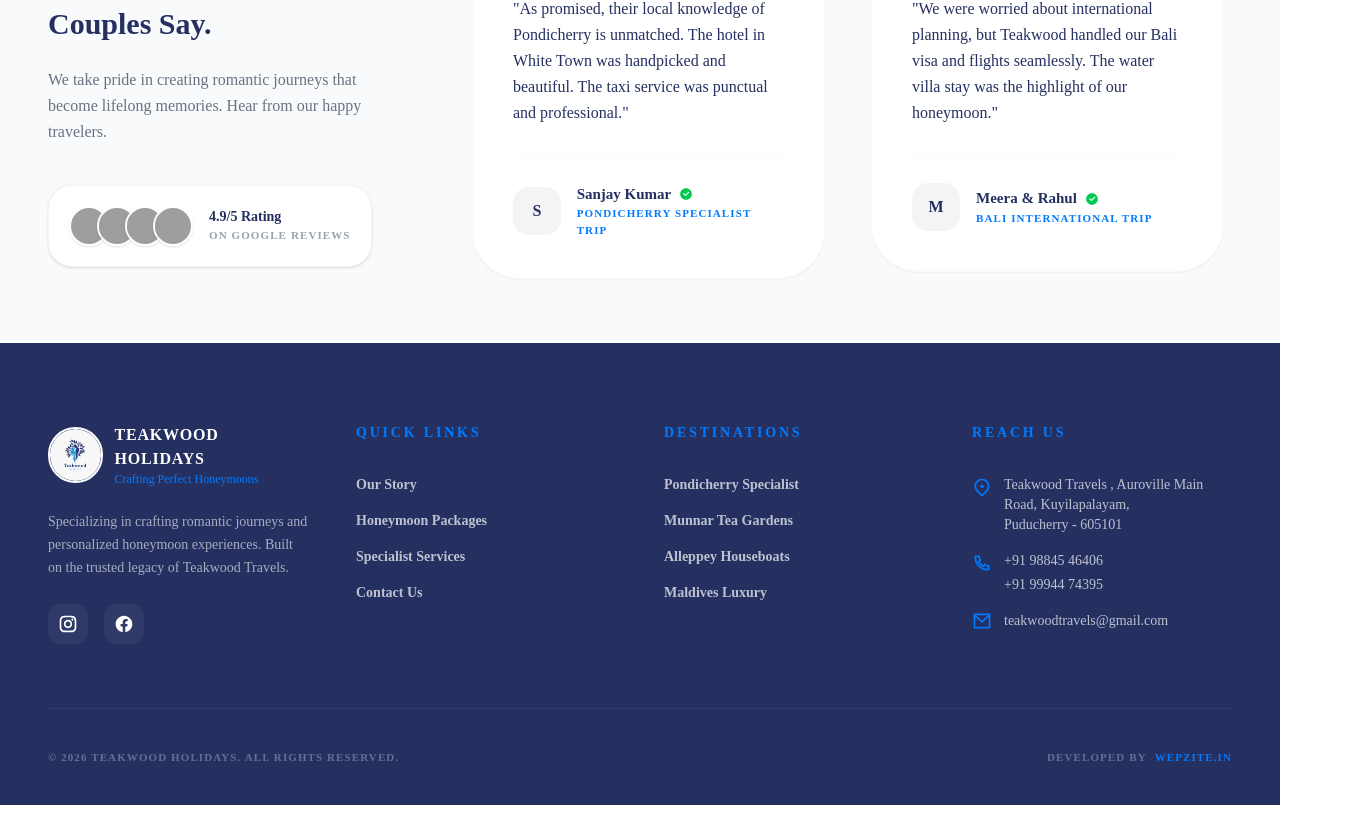
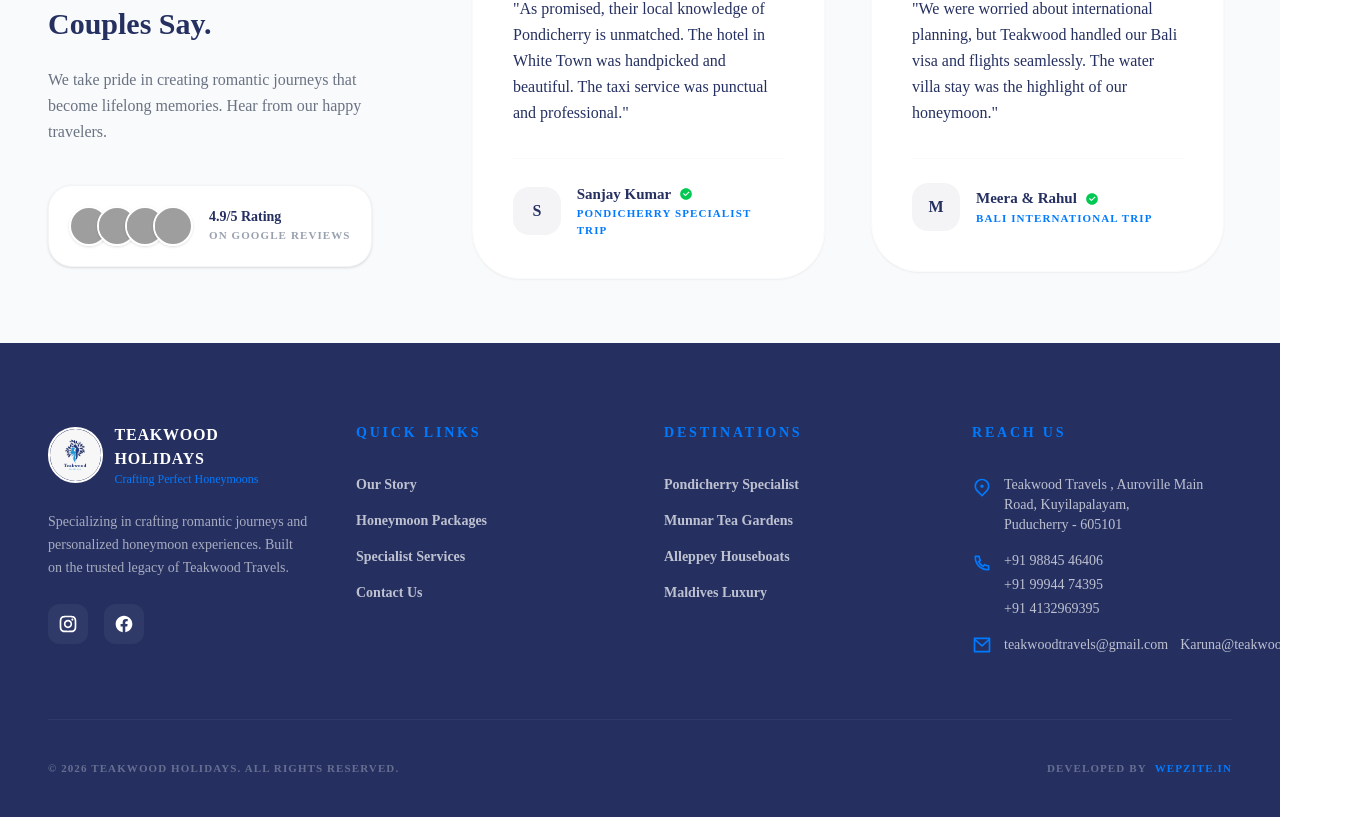
Before and after one commit to rushtamizha/teak, a Next.js app: page / in a window 1280 px wide. Shown: the part 4911-5728 px from the top of the page, 1354 px wide, since content can reach past the window. Built offline with nearby package versions, Linux system fonts and the light colour scheme; grey boxes are pictures that could not be loaded.

Commit message:
update: enterprise UI with Plus Jakarta Sans and Pondy-specific SEO

```diff
--- a/components/Footer.jsx
+++ b/components/Footer.jsx
@@ -93,11 +93,13 @@
                 <div className="flex flex-col gap-1">
                   <a href="tel:+919884546406" className="hover:text-white transition-colors">+91 98845 46406</a>
                   <a href="tel:+919994474395" className="hover:text-white transition-colors">+91 99944 74395</a>
+                   <a href="tel:+914132969395" className="hover:text-white transition-colors">+91 4132969395</a>
                 </div>
               </div>
               <div className="flex items-center gap-3">
                 <RiMailLine className="text-[#007aff] text-xl shrink-0" />
                 <a href="mailto:teakwoodtravels@gmail.com" className="hover:text-white transition-colors">teakwoodtravels@gmail.com</a>
+                <a href="mailto:Karuna@teakwoodtravels.com" className="hover:text-white transition-colors">Karuna@teakwoodtravels.com</a>
               </div>
             </div>
           </div>
```
